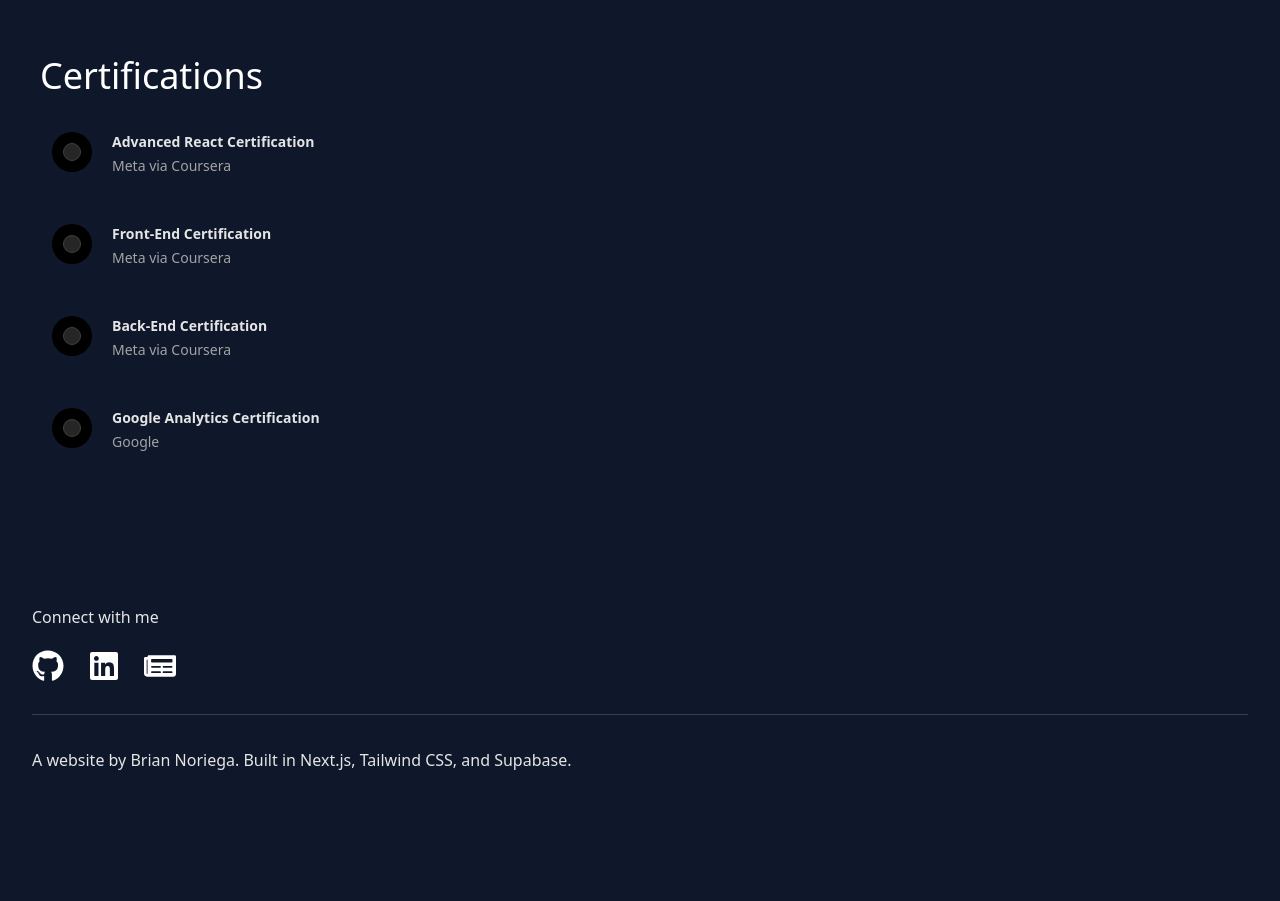
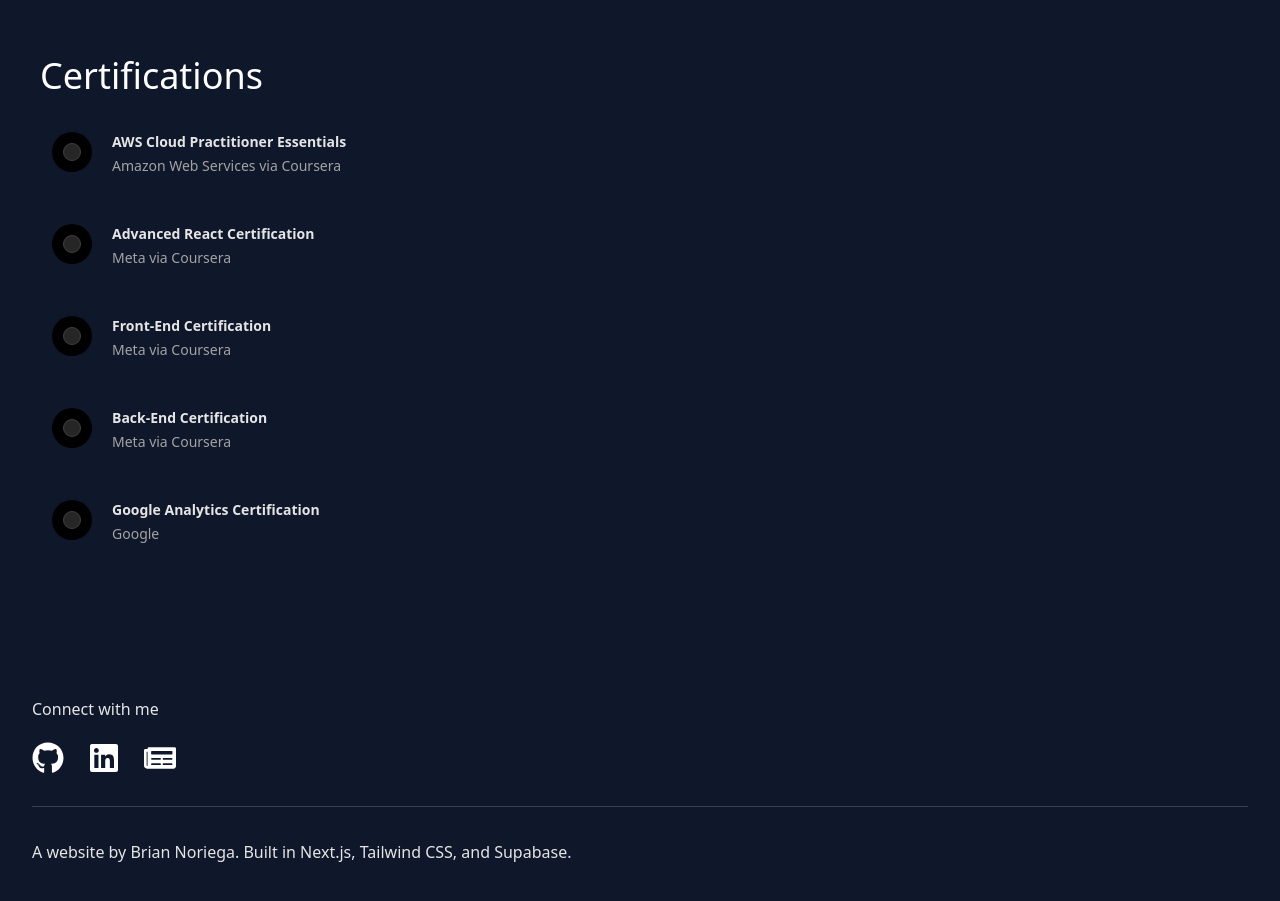
Before and after one commit to noriega3/briannoriega.com, a Next.js app: page /about in a window 1280 px wide. Shown: the part 3320-4221 px from the top of the page. Before the commit the page ends 4141 px from the top, so only its background shows below. Built offline with nearby package versions, Linux system fonts and the light colour scheme; no server answers.

Commit message:
core: add aws cert

```diff
--- a/app/components/Certifications.tsx
+++ b/app/components/Certifications.tsx
@@ -3,6 +3,11 @@
 import { cn } from "../../lib/utils";
 
 export const certifications = [
+  {
+    title: "AWS Cloud Practitioner Essentials",
+    by: "Amazon Web Services via Coursera",
+    link: "https://www.coursera.org/account/accomplishments/records/VW9VC1BSO5IQ",
+  },
   {
     title: "Advanced React Certification",
     by: "Meta via Coursera",
```
